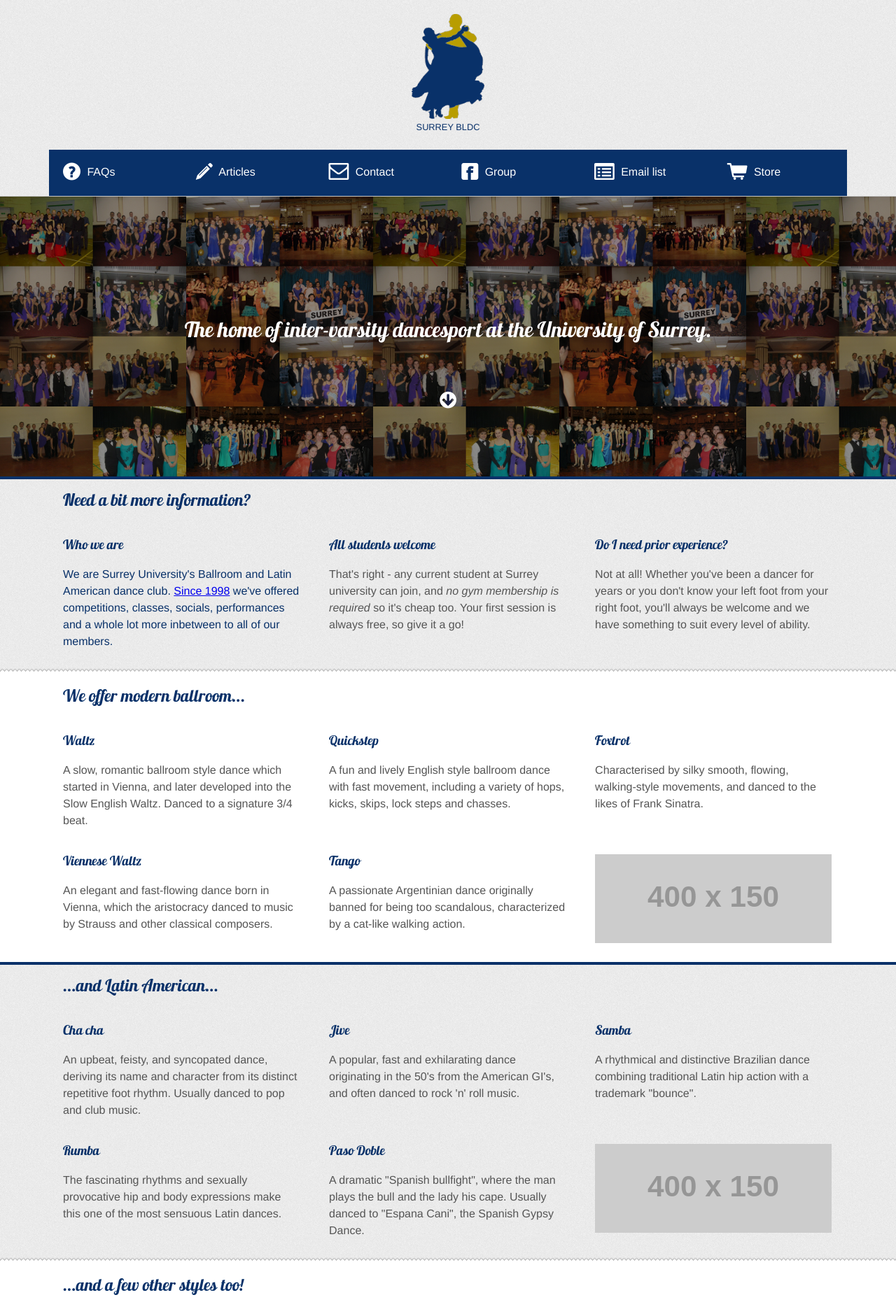
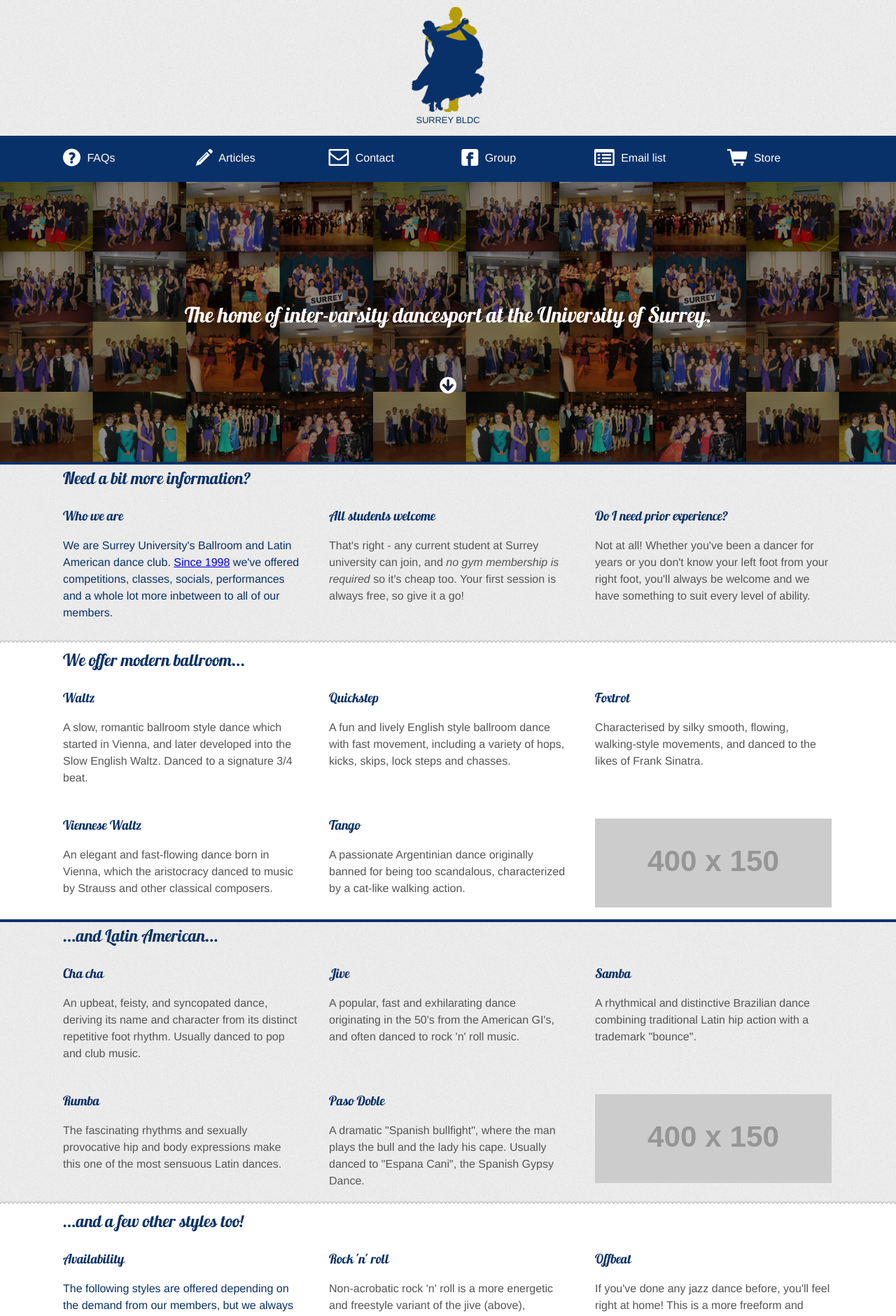
Before and after one commit to surreybldc/surreybldc.github.com, a Jekyll site: the page built from index.html, in a window 1280 px wide. Shown: the top 1881 px of the page at 70% size. Built offline with Jekyll 4.4.1, drawn with Linux system fonts in a browser that asks for light colours.

Commit message:
Grid cols get top + bottom padding, not the rows themselves, so makes more sense on mobile layout

```diff
--- a/_layouts/default.html
+++ b/_layouts/default.html
@@ -23,7 +23,8 @@
             <h1>Surrey BLDC</h1>
           </a>
         </div>
-        <nav class="row invert">
+        <div class="invert">
+          <nav class="row">
             <div class="twocol">
               <a href="/faqs.html">
                 <i class="icon-question-sign"></i> FAQs
@@ -55,6 +56,7 @@
               </a>
             </div>
           </nav>
+        </div>
       </header>
       {{ content }}
       <footer class="site invert">
--- a/css/styles.css
+++ b/css/styles.css
@@ -40,9 +40,6 @@ header.site {
   background-color: rgba(0, 0, 0, 0.05);
   color: #093169;
 }
-header.site {
-  border-bottom: 1px solid #c6c6c6;
-}
 header.site h1 {
   text-align: center;
 }
@@ -50,8 +47,6 @@ a.siteTitle {
   text-decoration: none;
 }
 footer.site {
-  padding-top: 20px;
-  padding-bottom: 20px;
   /* border-top: 1px solid #c6c6c6; */
   font-size: 0.8em;
 }
@@ -120,9 +115,6 @@ header h1 {
 .calltoaction {
   font-weight: bold;
 }
-nav {
-  padding-top: 20px;
-}
 nav i {
   font-size: 2em;
   vertical-align: middle !important;
@@ -130,13 +122,6 @@ nav i {
 }
 nav a {
   text-decoration: none;
-  color: #555;
-}
-nav a:hover,
-nav a:hover *,
-nav a:active,
-nav a:active * {
-  color: #093169;
 }
 .attention {
   color: #093169;
@@ -173,11 +158,15 @@ a img {
   -webkit-box-sizing: border-box;
   -ms-box-sizing: border-box;
 }
-.row:first-of-type {
-  padding-top: 20px;
-}
-.row {
-  padding-bottom: 20px;
+.row:first-of-type,
+.onecol,
+.twocol,
+.threecol,
+.fourcol,
+.fivecol,
+.sixcol {
+  padding-top: 10px;
+  padding-bottom: 10px;
 }
 /* Thumbnails */
 .thumbnail img {
```
Also changed, not shown: 6 other files. Lines whose indentation alone changed are shown as unchanged.
